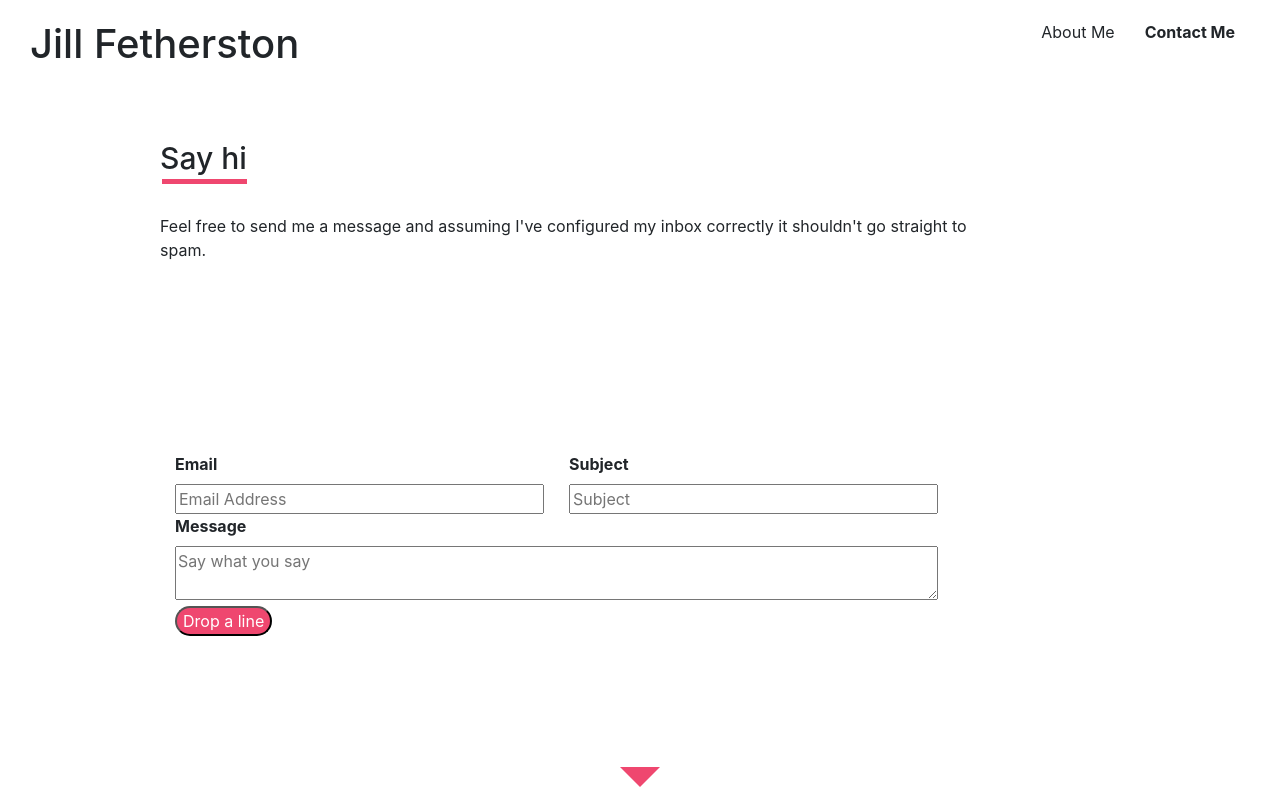
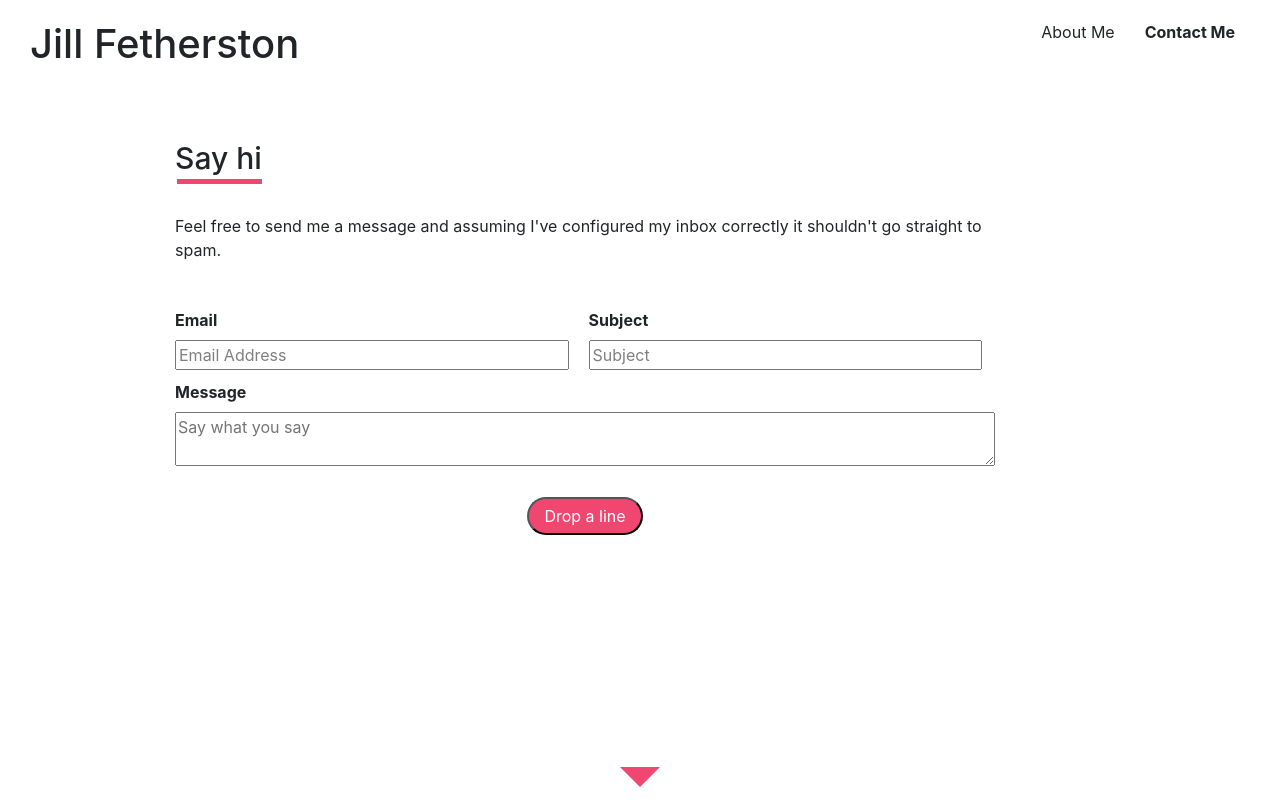
Before and after one commit to 12Noone/jfetherston-dot-com, a React app in the folder react-ui/: page / in a window 1280 px wide. Both pictures are taken after a click on the item "Contact Me". Shown: the top 800 px of the page. Built offline with nearby package versions, Linux system fonts and the light colour scheme.

Commit message:
form shit I hate bootstrap

```diff
--- a/react-ui/src/components/ContactForm.jsx
+++ b/react-ui/src/components/ContactForm.jsx
@@ -12,7 +12,7 @@ class ContactForm extends Component {
       <div id="form-container">
         <div>
           <form onSubmit={handleSubmit} className="form">
-            <div className="bi-column">
+            <div className="bi-column column">
               <div className="form-element">
                 <label className="form-label" htmlFor="message">Email</label>
                 <Field
@@ -34,7 +34,7 @@ class ContactForm extends Component {
                 />
               </div>
             </div>
-            <div className="single-column">
+            <div className="single-column column">
               <div className="form-element">
                 <label className="form-label" htmlFor="message">Message</label>
                 <Field
@@ -46,7 +46,9 @@ class ContactForm extends Component {
                 />
               </div>
             </div>
-            <button className="submit-btn" type='submit'>Drop a line</button>
+            <div className="text-center">
+              <button className="submit-btn" type='submit'>Drop a line</button>
+            </div>
           </form>
         </div>
       </div>
--- a/react-ui/src/components/InfoPanel.jsx
+++ b/react-ui/src/components/InfoPanel.jsx
@@ -9,7 +9,7 @@ class InfoPanel extends Component {
     const { panelData } = this.props;
     return (
       <div className="hero-container container">
-        <div className="panel-container row">
+        <div className="panel-container">
         {panelData.key === 'contact' ? (
           [
             <div className="panel-copy">
--- a/react-ui/src/stylesheets/ContactForm.less
+++ b/react-ui/src/stylesheets/ContactForm.less
@@ -5,17 +5,35 @@
   max-width: 1000px;
   width: 100%;
   .form {
-    margin-left: 15px;
-    margin-right: 15px;
     width: 100%;
+    .column {
+      .form-element {
+        input[type='email']::-webkit-input-placeholder  {
+          -webkit-transition: opacity 0.2s linear;
+          color: gray;
+        }
+
+        input[type='email']:focus::-webkit-input-placeholder  {
+          opacity: 0;
+        }
+        input[type='text']::-webkit-input-placeholder  {
+          -webkit-transition: opacity 0.3s linear;
+          color: gray;
+        }
+
+        input[type='text']:focus::-webkit-input-placeholder  {
+          opacity: 0;
+        }
+      }
+    }
     .bi-column {
       width: 100%;
       .form-element {
-        width: 45%;
+        width: 48%;
         display: inline-block;
-        margin-right: 25px;
+        margin-right: 20px;
         &:last-child {
-          margin-left: 0;
+          margin-right: 0;
         }
         .form-label {
           font-weight: bold;
@@ -23,6 +41,9 @@
         }
         input {
           width: 100%;
+          &:focus {
+            border: 1px solid @pink;
+          }
         }
       }
     }
@@ -31,21 +52,26 @@
       .form-element {
         width: 100%;
         .form-label {
+          margin-top: 10px;
           font-weight: bold;
           display: block;
         }
         textarea {
-          width: 93%;
+          width: 100%;
+          &:focus {
+            border: 1px solid @pink;
+          }
         }
       }
     }
     .submit-btn {
       cursor: pointer;
       background-color: @pink;
-      padding: 10 15px;
+      padding: 5px 15px;
       border-radius: 25px;
       color: @white;
       transition: .5s background-color ease;
+      margin-top: 25px;
       &:hover {
         background-color: @pink-hover;
       }
--- a/react-ui/src/stylesheets/InfoPanel.less
+++ b/react-ui/src/stylesheets/InfoPanel.less
@@ -4,7 +4,7 @@
   .panel-container {
     height: 95vh;
     .panel-copy {
-      padding: 90px 90px 0 90px;
+      padding: 90px 90px 30px 90px;
       max-width: 1000px;
       .panel-subheading {
         font-size: 18px;
```
